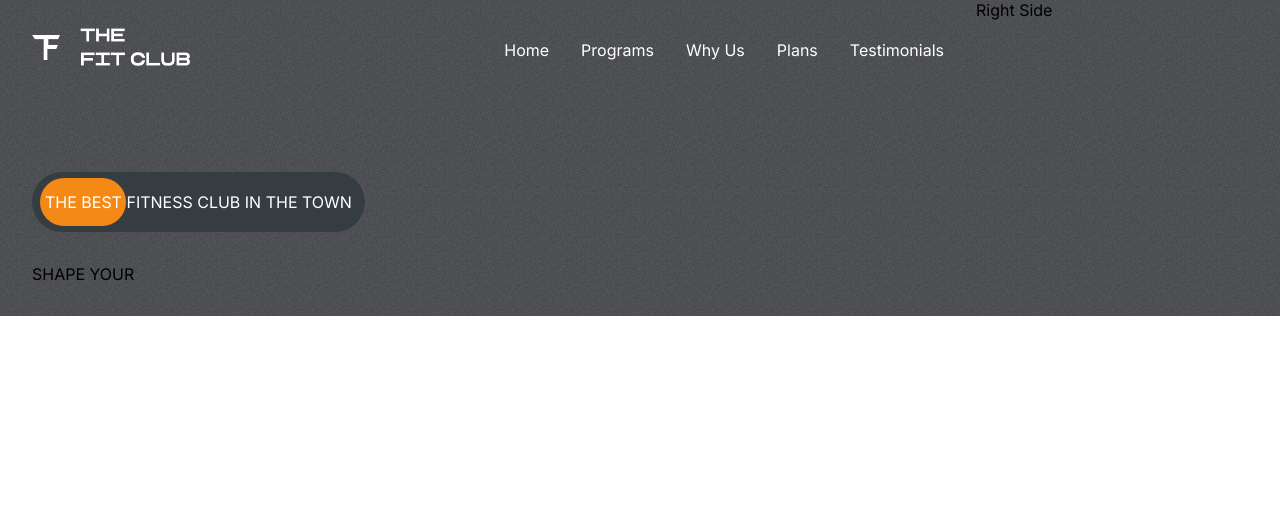
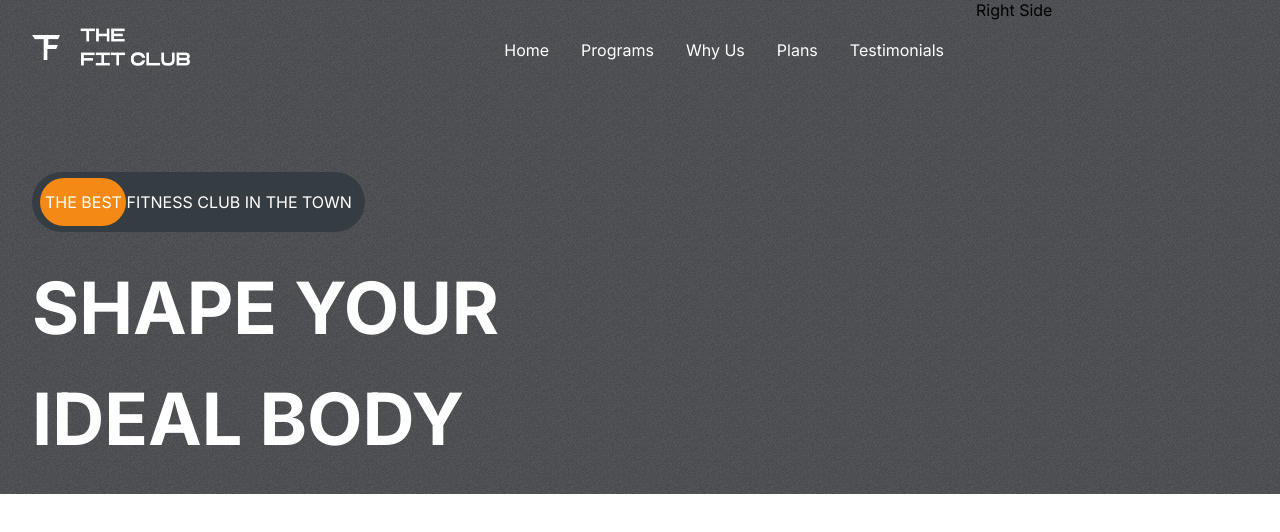
Before and after one commit to 404Bappy/FitnessRevolution-APP, a React (Create React App) app: page / in a window 1280 px wide. Shown: the top 532 px of the page. Built offline with nearby package versions, Linux system fonts and the light colour scheme.

Commit message:
commit message

```diff
--- a/src/Components/Hero/Hero.css
+++ b/src/Components/Hero/Hero.css
@@ -43,3 +43,14 @@
   border-radius: 3rem;
   z-index: 1;
 }
+
+.hero-text {
+  display: flex;
+  flex-direction: column;
+  gap: 1.5rem;
+  text-transform: uppercase;
+  font-size: 4.5rem;
+  font-weight: bold;
+  color: white;
+  text-overflow: inherit;
+}
--- a/src/Components/Hero/Hero.js
+++ b/src/Components/Hero/Hero.js
@@ -19,6 +19,9 @@ const Hero = () => {
             <span>SHAPE</span>
             <span> YOUR</span>
           </div>
+          <div>
+            <span>IDEAL BODY</span>
+          </div>
         </div>
       </div>
       <div className="Hero-right">Right Side</div>
```
